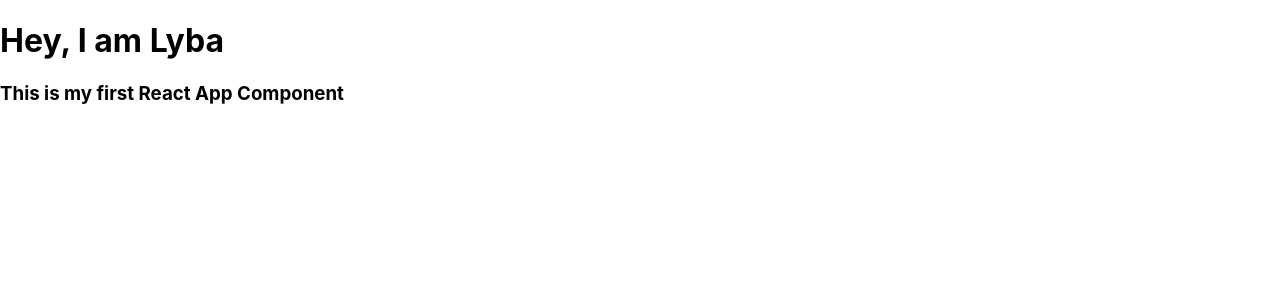
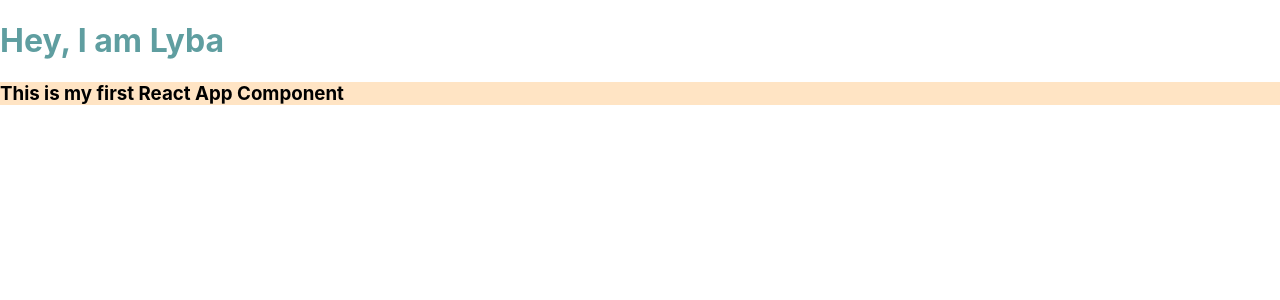
Before and after one commit to LybaFaisal/web-code-42, a React (Create React App) app: page / in a window 1280 px wide. Shown: the top 300 px of the page. Built offline with nearby package versions, Linux system fonts and the light colour scheme.

Commit message:
Importing CSS

```diff
--- a/src/comp.css
+++ b/src/comp.css
@@ -0,0 +1,6 @@
+h1{
+  color: cadetblue;
+}
+h3{
+  background-color: bisque;
+}
```
